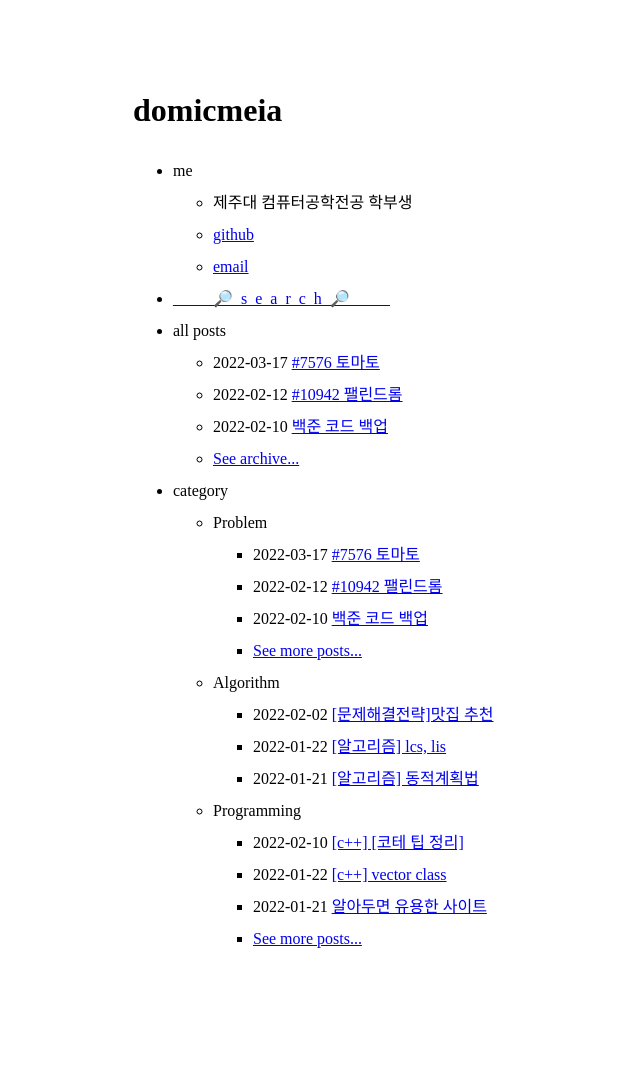
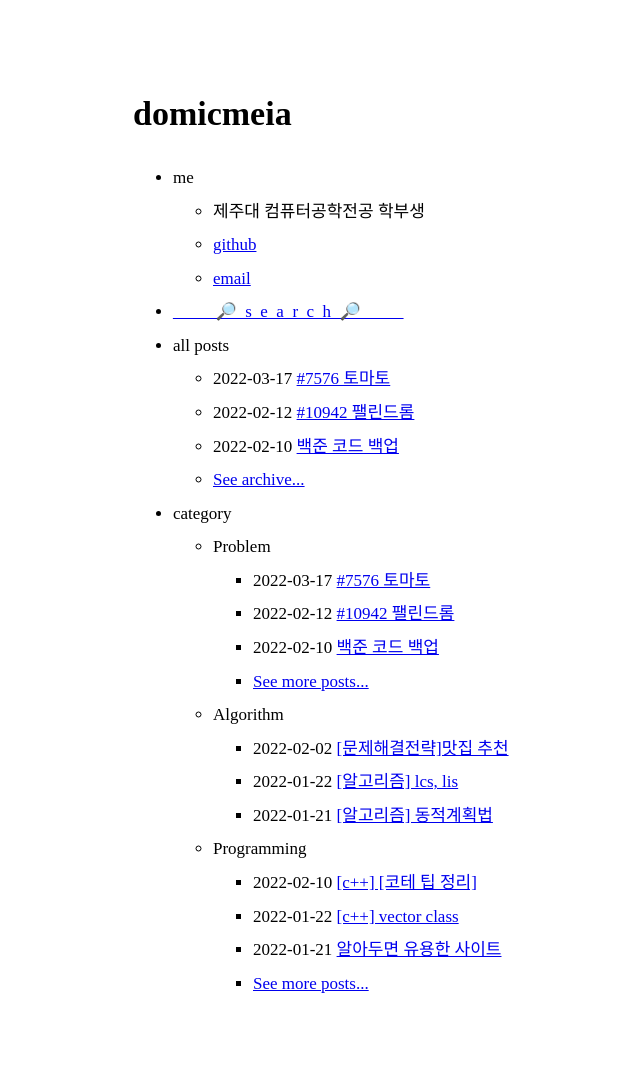
Before and after one commit to domicmeia/domicmeia.github.io, a Jekyll site: the page built from index.md, in a window 1280 px wide. Shown: the whole page, without its empty margins (157-797 px from the left). Built offline with Jekyll 4.4.1, drawn with Linux system fonts in a browser that asks for light colours; some web fonts are replaced; before the commit the page ends 1031 px from its top, so only the background shows below that.

Commit message:
폰트변경

```diff
--- a/_sass/no-style-please.scss
+++ b/_sass/no-style-please.scss
@@ -24,16 +24,15 @@
 html { height: 100%; }
 
 @font-face {
-    font-family: 'Cafe24SsurroundAir';
-    src: url('https://cdn.jsdelivr.net/gh/projectnoonnu/noonfonts_2105_2@1.0/Cafe24SsurroundAir.woff') format('woff');
+    font-family: 'GowunDodum-Regular';
+    src: url('https://cdn.jsdelivr.net/gh/projectnoonnu/noonfonts_2108@1.1/GowunDodum-Regular.woff') format('woff');
     font-weight: normal;
     font-style: normal;
 }
-
 body {
   color: black;
-  font-family: 'Cafe24SsurroundAir';
-  font-size: 16px;
+  font-family: 'GowunDodum-Regular';
+  font-size: 17px;
   line-height: 1.6;
   margin: 0;
   min-height: 100%;
```
